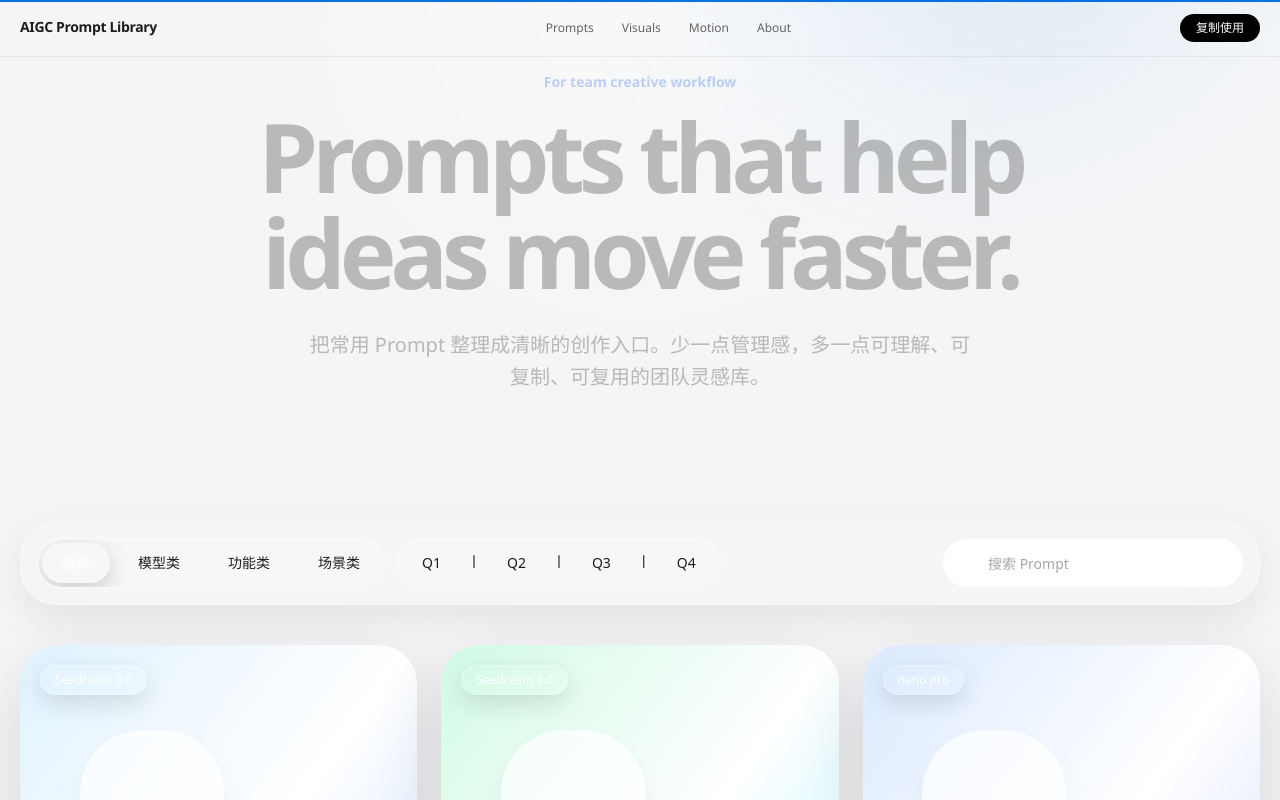
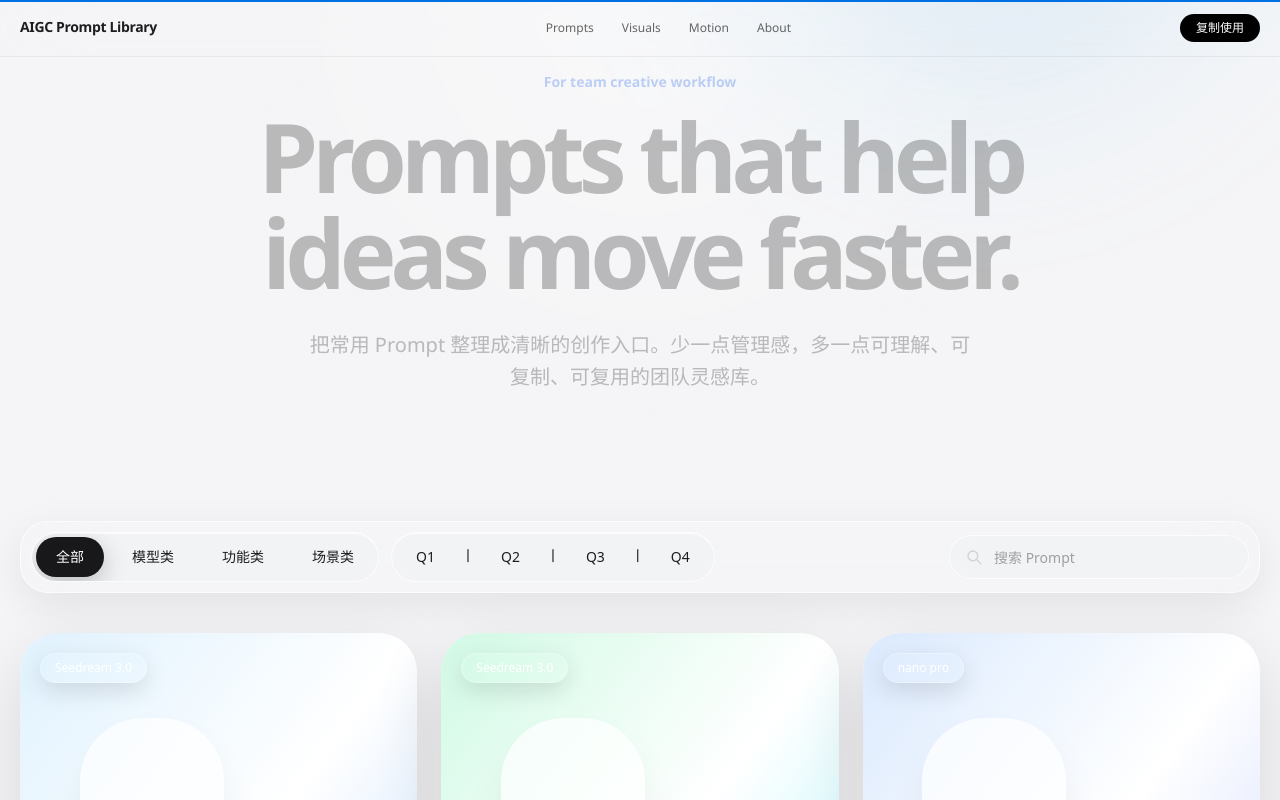
Before and after one commit to Feeeling-Black/aigc-asset-library, a React (Vite) app: page / in a window 1280 px wide. Shown: the top 800 px of the page. Built offline with nearby package versions, Linux system fonts and the light colour scheme; the HTML template or start-up script is replaced by a standard one.

Commit message:
Update App.jsx

```diff
--- a/src/App.jsx
+++ b/src/App.jsx
@@ -337,10 +337,10 @@ export default function PreviewPromptGallery() {
           transition={{ duration: 0.7, ease: [0.16, 1, 0.3, 1] }}
           className="sticky top-16 z-20 mx-auto max-w-7xl px-5 pb-10"
         >
-          <div className="rounded-[36px] border border-white/45 bg-white/24 p-4 shadow-[0_12px_40px_rgba(0,0,0,0.08)] backdrop-blur-[30px] supports-[backdrop-filter]:bg-white/22">
+          <div className="rounded-[28px] border border-white/70 bg-white/48 p-2.5 shadow-[0_12px_40px_rgba(0,0,0,0.08)] backdrop-blur-2xl">
             <div className="flex flex-col gap-4 lg:flex-row lg:items-center lg:justify-between">
               <div className="flex flex-col gap-3 sm:flex-row sm:items-center">
-                <div className="flex gap-2 overflow-x-auto rounded-full border border-white/35 bg-white/20 p-1 shadow-[inset_0_1px_0_rgba(255,255,255,0.38)] backdrop-blur-xl">
+                <div className="flex gap-2 overflow-x-auto rounded-full border border-white/70 bg-[#f1f2f4]/85 p-1 shadow-[inset_0_1px_0_rgba(255,255,255,0.65)] backdrop-blur-xl">
                   {categories.map((item) => (
                     <button
                       key={item}
@@ -353,7 +353,7 @@ export default function PreviewPromptGallery() {
                         <motion.span
                           layoutId="activeCategoryPill"
                           transition={spring}
-                          className="absolute inset-0 rounded-full bg-black/78 shadow-[0_8px_24px_rgba(0,0,0,0.18)] backdrop-blur-xl"
+                          className="absolute inset-0 rounded-full bg-zinc-900 shadow-[0_8px_24px_rgba(0,0,0,0.22)]"
                         />
                       )}
                       <span className="relative z-10">{item}</span>
@@ -361,7 +361,7 @@ export default function PreviewPromptGallery() {
                   ))}
                 </div>
 
-                <div className="flex items-center overflow-x-auto rounded-full border border-white/35 bg-white/20 p-1 shadow-[inset_0_1px_0_rgba(255,255,255,0.38)] backdrop-blur-xl">
+                <div className="flex items-center overflow-x-auto rounded-full border border-white/70 bg-[#f1f2f4]/85 p-1 shadow-[inset_0_1px_0_rgba(255,255,255,0.65)] backdrop-blur-xl">
                   {quarters.map((item, index) => {
                     const theme = quarterThemes[item];
 
@@ -405,7 +405,7 @@ export default function PreviewPromptGallery() {
                   value={query}
                   onChange={(event) => setQuery(event.target.value)}
                   placeholder="搜索 Prompt"
-                  className="h-12 w-full rounded-full border border-white/35 bg-white/22 pl-11 pr-5 text-sm text-black/78 outline-none backdrop-blur-xl placeholder:text-black/35 transition focus:bg-white/30 focus:shadow-[0_8px_30px_rgba(0,0,0,0.06)]"
+                  className="h-11 w-full rounded-full border border-white/70 bg-[#f1f2f4]/85 pl-11 pr-5 text-sm text-black/78 outline-none backdrop-blur-xl placeholder:text-black/35 transition focus:bg-white/80 focus:shadow-[0_8px_30px_rgba(0,0,0,0.06)]"
                 />
               </motion.label>
             </div>
```
